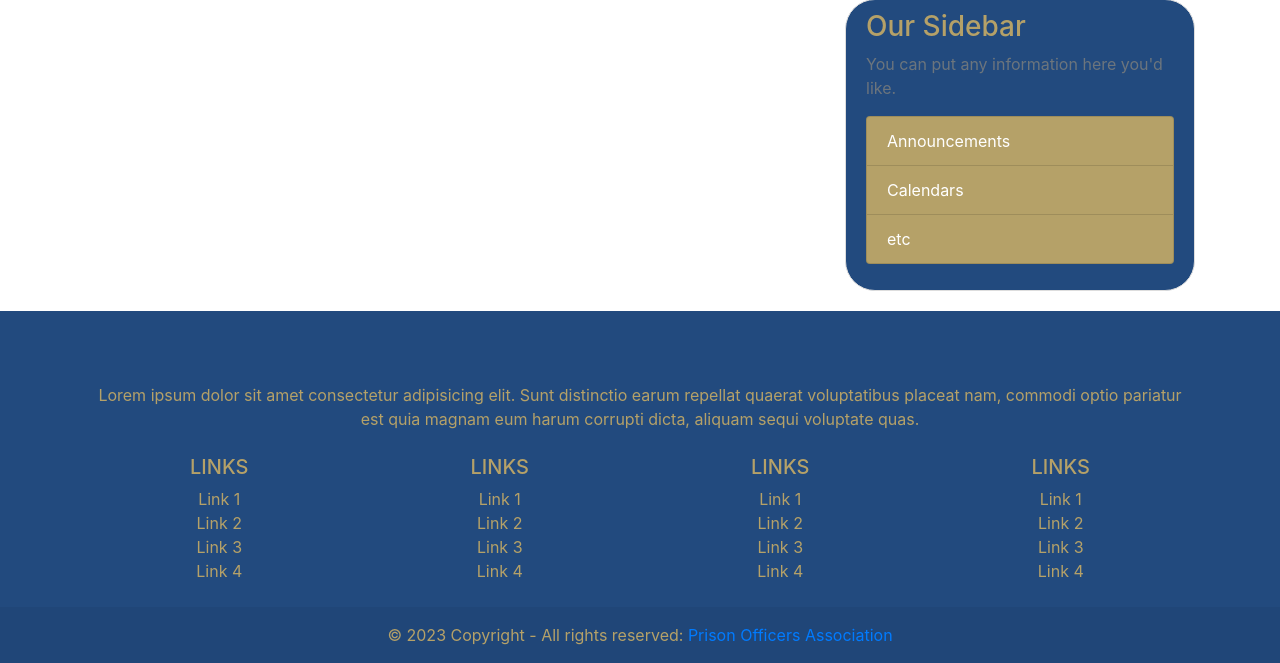
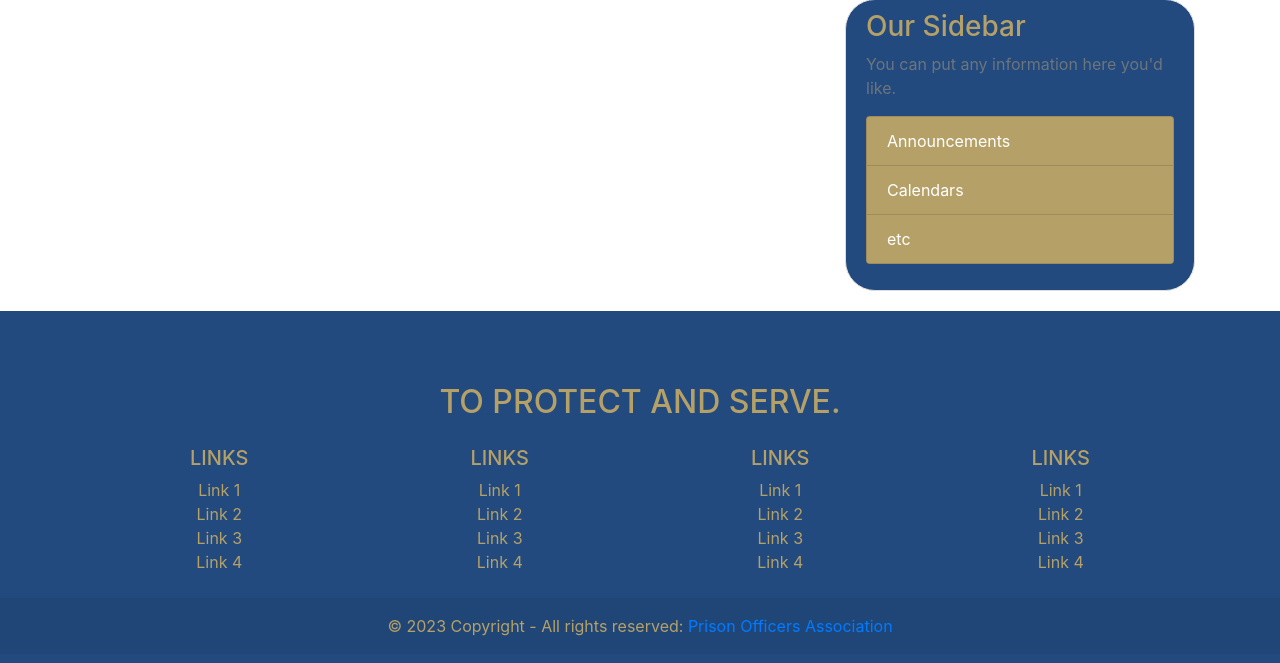
Before and after one commit to DermotKelly/POA, a Django app: page / in a window 1280 px wide. Shown: the part 345-1008 px from the top of the page. After the commit the page ends 981 px from the top, so only its background shows below. Run offline with Django 4.2, Linux system fonts and the light colour scheme; data that the repository does not hold is empty; some libraries are stand-ins or nearby versions.

Commit message:
base update

```diff
--- a/django_project/blog/templates/blog/base.html
+++ b/django_project/blog/templates/blog/base.html
@@ -129,11 +129,9 @@
 
 
     <section class="mb-4">
-      <p>
-        Lorem ipsum dolor sit amet consectetur adipisicing elit. Sunt distinctio earum
-        repellat quaerat voluptatibus placeat nam, commodi optio pariatur est quia magnam eum
-        harum corrupti dicta, aliquam sequi voluptate quas.
-      </p>
+      <H2>
+        TO PROTECT AND SERVE.
+      </H2>
     </section>
     <!-- Section: Text -->
 
```
